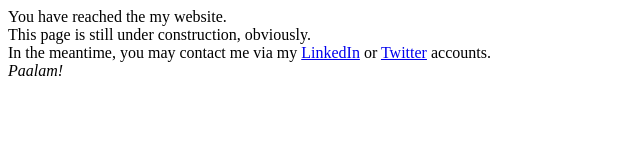
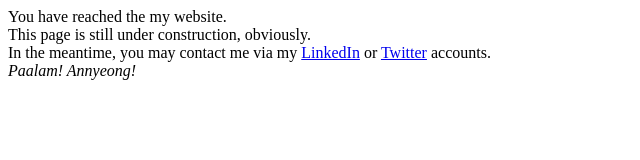
Before and after one commit to gabosantos/gabosantos.github.io, a plain HTML site: page index.html in a window 1280 px wide. Shown: the full height of the page, 0-640 px from the left. Drawn offline with Linux system fonts and the light colour scheme.

Commit message:
Update index.html

```diff
--- a/index.html
+++ b/index.html
@@ -1,4 +1,4 @@
 You have reached the my website.<br>
 This page is still under construction, obviously.<br>
 In the meantime, you may contact me via my <a href="https://www.linkedin.com/in/gabriellorenzosantos/">LinkedIn</a> or <a href="https://twitter.com/GaboSantos1">Twitter</a> accounts. <br>
-<i>Paalam!</i>
+<i>Paalam! Annyeong!</i>
```
